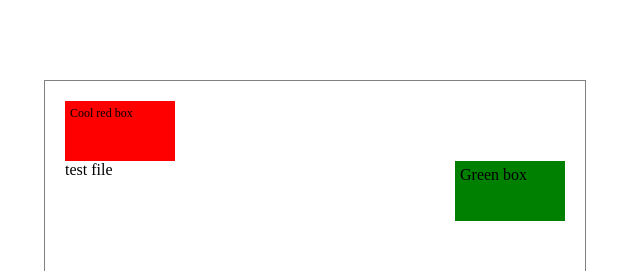
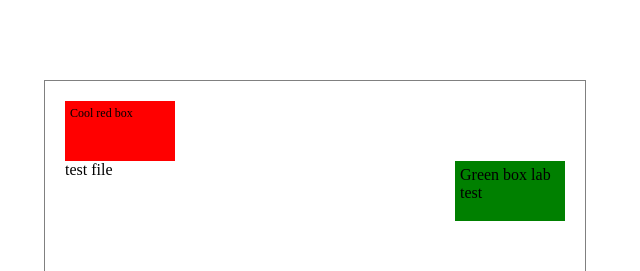
Before and after one commit to UncleCJ/hicollegegit, a plain HTML site: page lab/index.html in a window 1280 px wide. Shown: the top 271 px of the page, 325-965 px from the left. Drawn offline with Linux system fonts and the light colour scheme.

Commit message:
connection to github test and lab work branch

```diff
--- a/lab/index.html
+++ b/lab/index.html
@@ -11,7 +11,7 @@
 	<h1>Sample boxes and GIT</h1>
 	<section id="container">
 		<div class=" inner_div red">Cool red box</div>
-		<div class="inner_div green">Green box</div>
+		<div class="inner_div green">Green box lab test</div>
 		<div>test file</div>
 	</section>
 </body>
```
